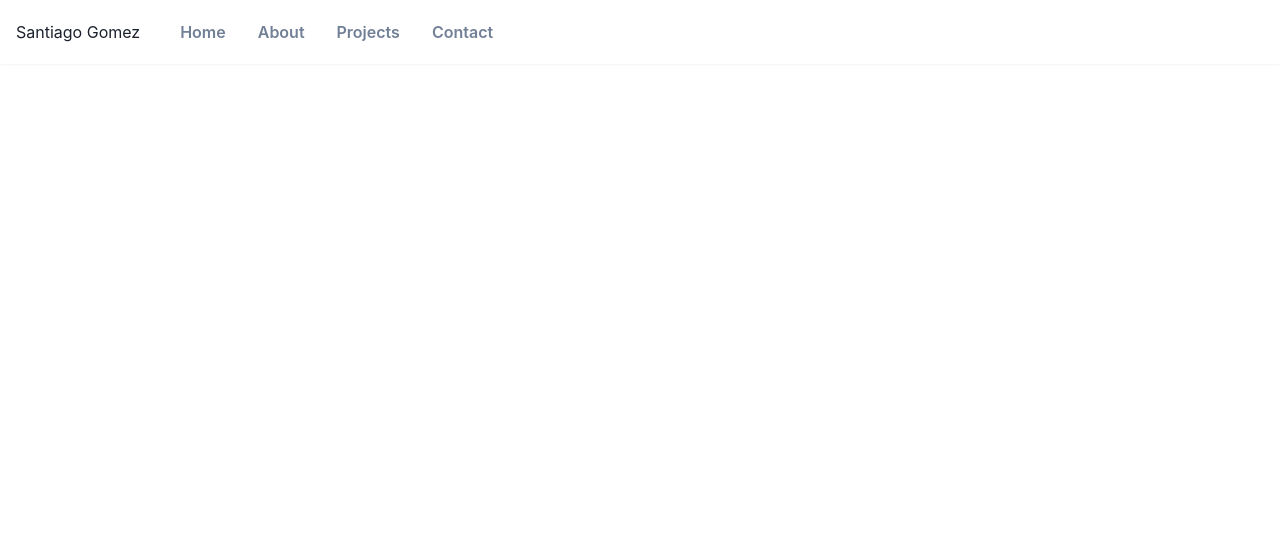
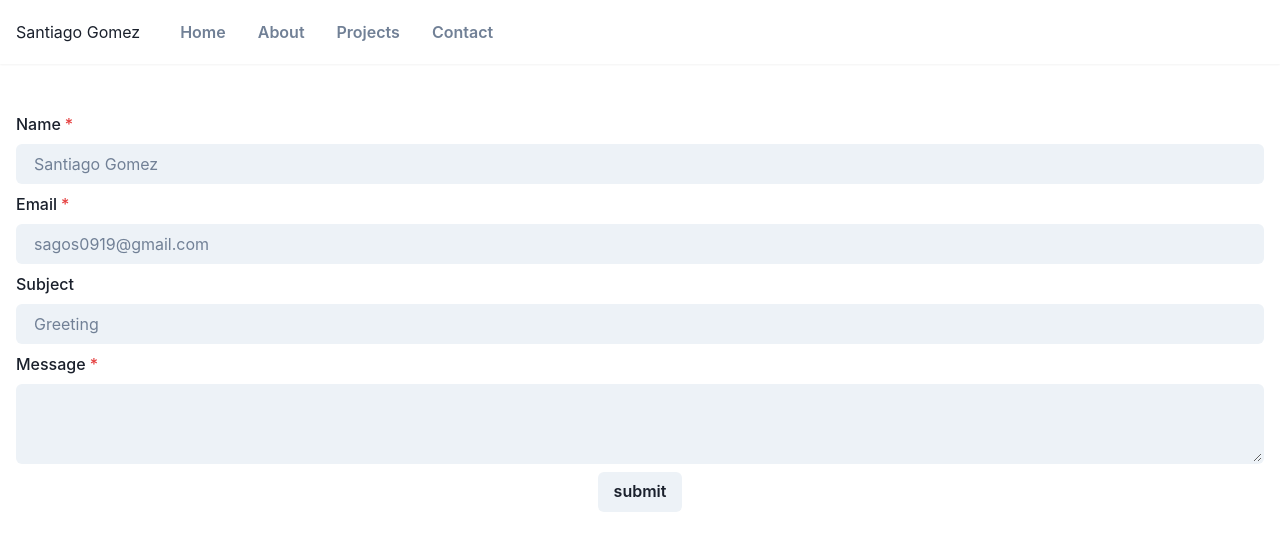
Before and after one commit to 2G2-99/my-portfolio, a React (Vite) app: page /contact in a window 1280 px wide. Shown: the top 550 px of the page. Built offline with nearby package versions, Linux system fonts and the light colour scheme.

Commit message:
Contact form created and validated with Formik and Yup

```diff
--- a/package.json
+++ b/package.json
@@ -12,10 +12,13 @@
     "@chakra-ui/react": "^2.5.1",
     "@emotion/react": "^11.10.6",
     "@emotion/styled": "^11.10.6",
+    "formik": "^2.2.9",
     "framer-motion": "^10.0.0",
     "react": "^18.2.0",
     "react-dom": "^18.2.0",
-    "react-router-dom": "^6.8.1"
+    "react-icons": "^4.8.0",
+    "react-router-dom": "^6.8.1",
+    "yup": "^1.0.2"
   },
   "devDependencies": {
     "@types/react": "^18.0.27",
--- a/src/Pages/Contact.jsx
+++ b/src/Pages/Contact.jsx
@@ -1,5 +1,12 @@
+import { Box } from '@chakra-ui/layout';
+import Form from '../components/Main/Form';
+
 const Contact = () => {
-	return <></>;
+	return (
+		<Box>
+			<Form />
+		</Box>
+	);
 };
 
 export default Contact;
--- /dev/null
+++ b/src/components/Main/Form/index.jsx
@@ -0,0 +1,117 @@
+import {
+	Button,
+	FormControl,
+	FormErrorMessage,
+	FormLabel,
+	Input,
+	Textarea,
+	VStack,
+} from '@chakra-ui/react';
+import { useFormik } from 'formik';
+import * as Yup from 'yup';
+// import { useState } from 'react';
+
+const Form = () => {
+	// ? Use STATE
+	// const [email, setEmail] = useState('');
+	// const [subject, setSubject] = useState('');
+	// const [message, setMessage] = useState('');
+
+	// const handleEmail = e => {
+	// 	setEmail(e.target.value);
+	// };
+	// const handleSubject = e => {
+	// 	setSubject(e.target.value);
+	// };
+	// const handleMessage = e => {
+	// 	setMessage(e.target.value);
+	// };
+	// const handleSubmit = e => {
+	// 	e.preventDefault();
+	// };
+
+	const formik = useFormik({
+		initialValues: {
+			name: '',
+			email: '',
+			messageSubject: '',
+			message: '',
+		},
+
+		validationSchema: Yup.object({
+			name: Yup.string()
+				.required('Please, enter your name')
+				.min(2, 'The shortest name in the world has 2 characters'),
+			email: Yup.string()
+				.email('Please enter a valid email')
+				.required('Please, enter your email'),
+			message: Yup.string()
+				.required(`Don't forget your message`)
+				.min(2, `Don't be shy`),
+		}),
+
+		onSubmit: (values, actions) => {
+			alert(JSON.stringify(values, null, 2));
+			actions.resetForm();
+		},
+	});
+
+	return (
+		<VStack as={'form'} onSubmit={formik.handleSubmit}>
+			<FormControl
+				isRequired
+				isInvalid={formik.errors.name && formik.touched.name}
+			>
+				<FormLabel>Name</FormLabel>
+				<Input
+					variant={'filled'}
+					name="name"
+					placeholder="Santiago Gomez"
+					{...formik.getFieldProps('name')}
+				/>
+				<FormErrorMessage>{formik.errors.name}</FormErrorMessage>
+			</FormControl>
+
+			<FormControl
+				isRequired
+				isInvalid={formik.errors.email && formik.touched.email}
+			>
+				<FormLabel>Email</FormLabel>
+				<Input
+					variant={'filled'}
+					name="email"
+					placeholder="sagos0919@gmail.com"
+					{...formik.getFieldProps('email')}
+				/>
+				<FormErrorMessage>{formik.errors.email}</FormErrorMessage>
+			</FormControl>
+
+			<FormControl>
+				<FormLabel>Subject</FormLabel>
+				<Input
+					variant={'filled'}
+					name="messageSubject"
+					placeholder="Greeting"
+				/>
+			</FormControl>
+
+			<FormControl
+				isRequired
+				isInvalid={formik.errors.message && formik.touched.message}
+			>
+				<FormLabel>Message</FormLabel>
+				<Textarea
+					variant={'filled'}
+					name="message"
+					value={formik.values.message}
+					{...formik.getFieldProps('message')}
+				/>
+				<FormErrorMessage>{formik.errors.message}</FormErrorMessage>
+			</FormControl>
+
+			<Button type="submit">submit</Button>
+		</VStack>
+	);
+};
+
+export default Form;
```
Also changed, not shown: 1 other file (tests, documents, lock files or other folders).
